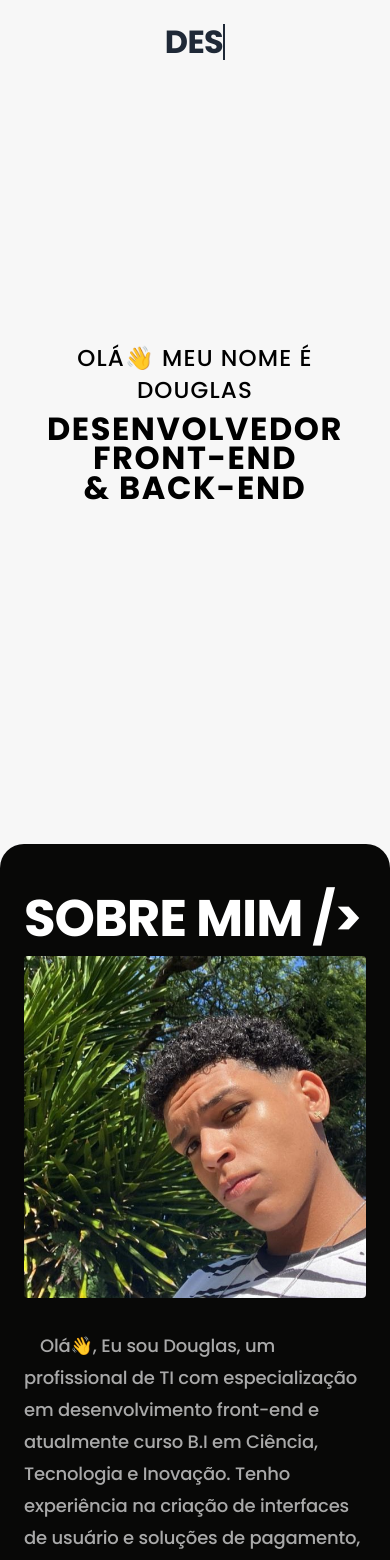
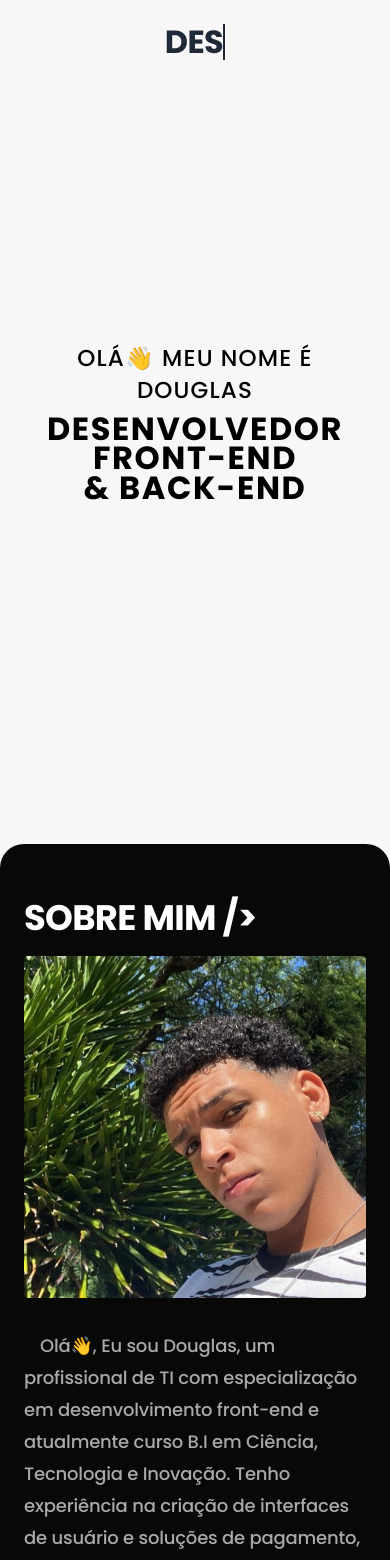
Before and after one commit to Douglasanto/Portfolio, a Next.js app: page / in a window 390 px wide. Shown: the top 1560 px of the page. Built offline with nearby package versions, Linux system fonts and the light colour scheme.

Commit message:
Renomeando o title e ajustando o css para responsividade

```diff
--- a/src/app/globals.css
+++ b/src/app/globals.css
@@ -76,7 +76,7 @@ body:before {
 }
 
 .section-heading {
-  font-size: clamp(2.5rem, 2.3571rem + 3.5143vi, 5rem);
+  font-size: clamp(1.5rem, 1.3571rem + 3.5143vi, 5rem);
   font-weight: 700;
   text-transform: uppercase;
   transition-property: all;
--- a/src/app/layout.js
+++ b/src/app/layout.js
@@ -12,8 +12,11 @@ const poppins = Poppins({
 });
 
 export const metadata = {
-  title: "Create Next App",
-  description: "Generated by create next app",
+  title: "Portfólio  DES",
+  description: "Portfólio  DES",
+  // icons: {
+  //   icon: "/favicon.ico",
+  // },
 };
 
 export default function RootLayout({ children }) {
```
